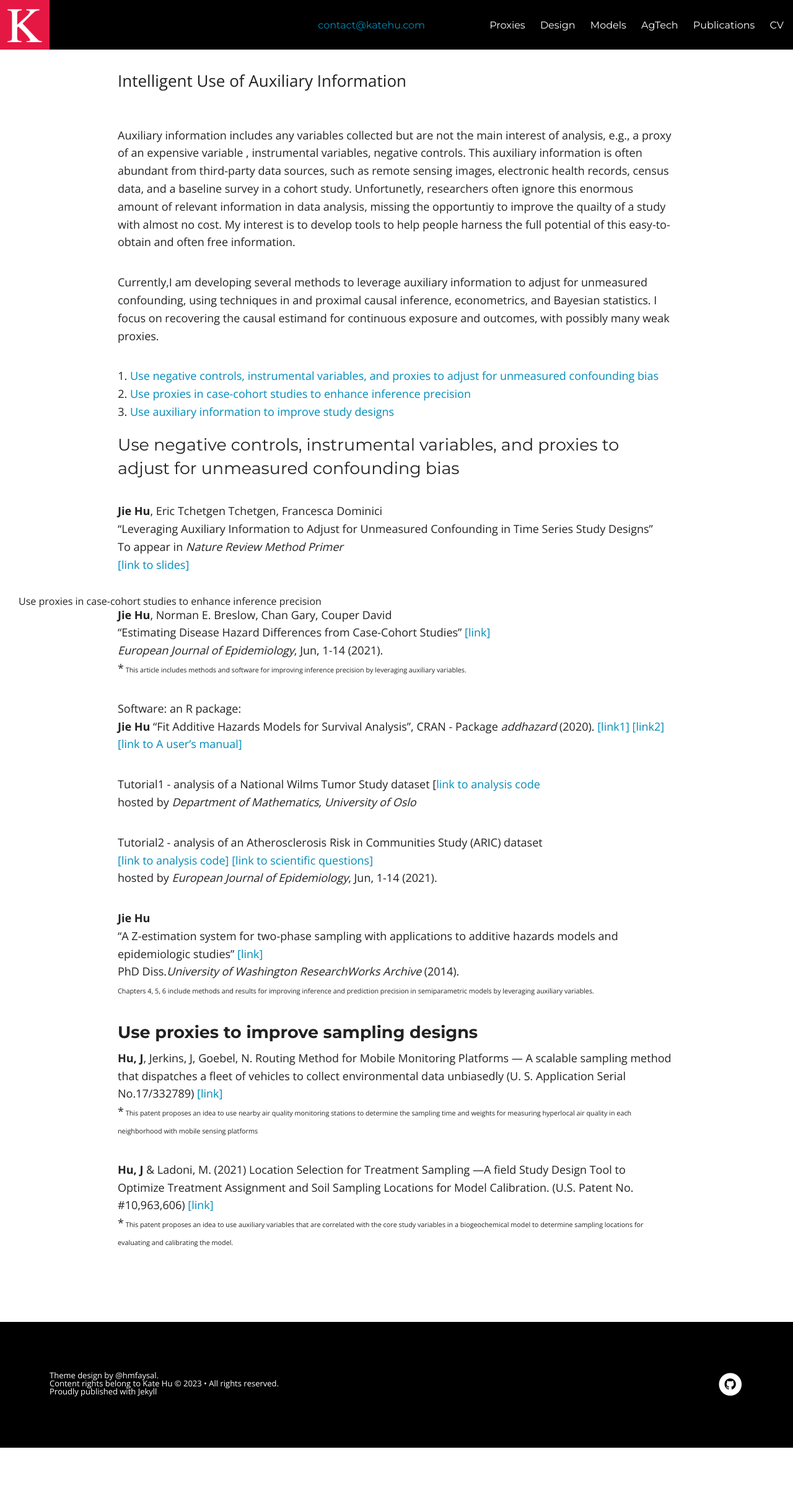
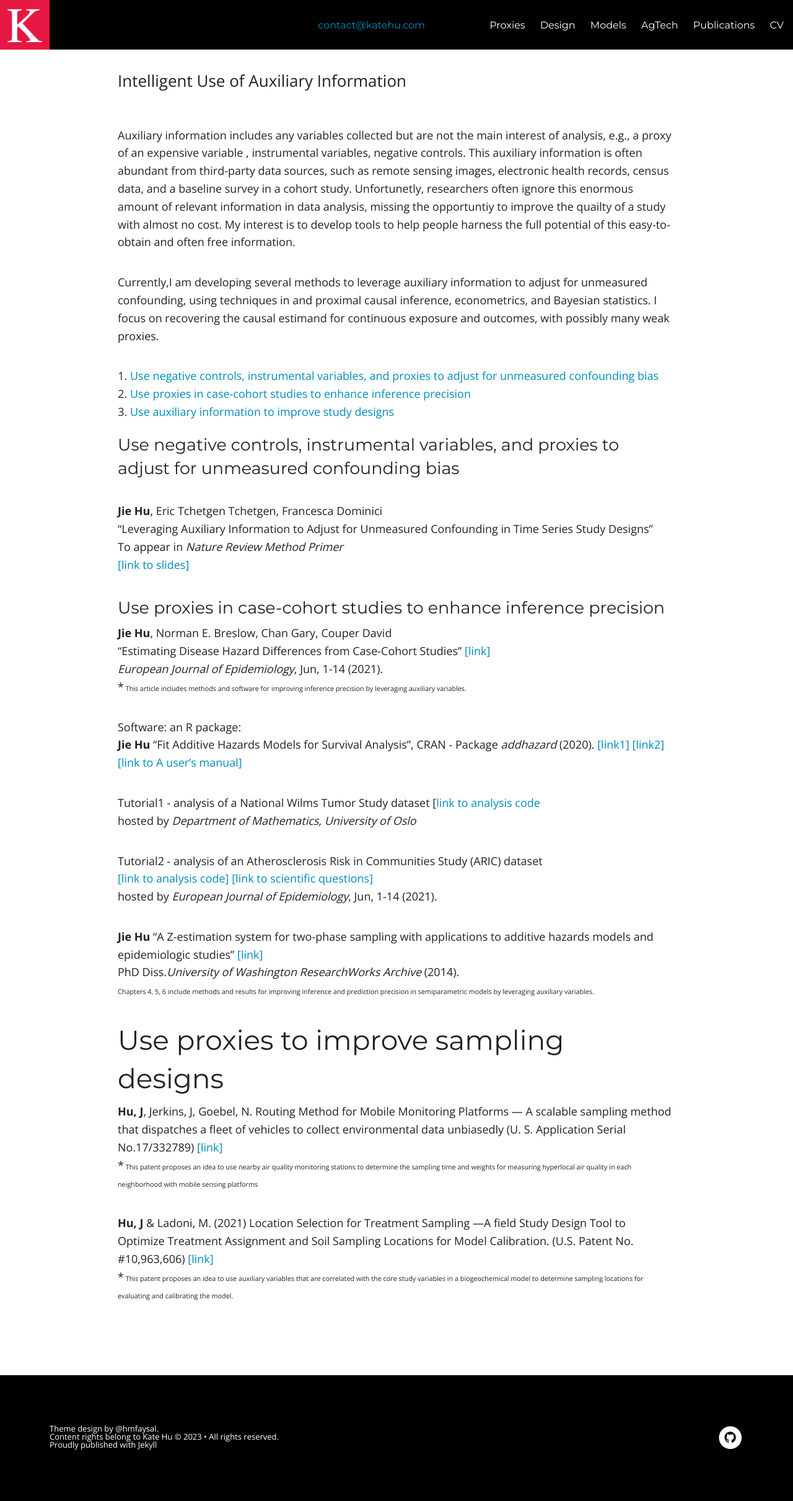
Before and after one commit to katehu/katehu.github.io, a Jekyll site: the page built from proxies.md, in a window 1280 px wide. Shown: the whole page at 62% size. Built offline with Jekyll 4.4.1, drawn with Linux system fonts in a browser that asks for light colours; nearby versions of some CDN libraries; before the commit the page ends 2336 px from its top, so only the background shows below that.

Commit message:
Update proxies.md

```diff
--- a/proxies.md
+++ b/proxies.md
@@ -17,7 +17,7 @@
 
 
 
-<h3 style="font-weight: normal">Use negative controls, instrumental variables, and proxies to adjust for unmeasured confounding bias</h3>
+<h3 style="font-weight: normal"> Use negative controls, instrumental variables, and proxies to adjust for unmeasured confounding bias </h3>
 <a name="bias"></a>
 
 
@@ -27,7 +27,7 @@
  [[link to slides]](https://github.com/katehu/katehu.github.io/blob/master/Alamo_Symposium_KateHu.pdf)
 
 
- <font size="3"> Use proxies in case-cohort studies to enhance inference precision<a name="precision"></a> </font>
+<h3 style="font-weight: normal"> Use proxies in case-cohort studies to enhance inference precision<a name="precision"></a> </h3>
 
 **Jie Hu**, Norman E. Breslow, Chan Gary, Couper David<br/>
 “Estimating Disease Hazard Differences from Case-Cohort Studies” [[link]](https://link.springer.com/article/10.1007/s10654-021-00739-3)<br/>
@@ -48,13 +48,13 @@
 hosted by *European Journal of Epidemiology*, Jun, 1-14 (2021).<br/>
 
 
-**Jie Hu** <br/>
+**Jie Hu**
 "A Z-estimation system for two-phase sampling with applications to additive hazards models and epidemiologic studies"
    [[link]](https://digital.lib.washington.edu/researchworks/handle/1773/27427) <br/>
 PhD Diss.*University of Washington ResearchWorks Archive* (2014). <br/>
 <small> Chapters 4, 5, 6 include methods and results for improving inference and prediction precision in semiparametric models by leveraging auxiliary variables.<small><br/>
 
-### Use proxies to improve sampling designs<a name="study-design"></a>
+<h1 style="font-weight: normal">  Use proxies to improve sampling designs<a name="study-design"></a> </h1>
 
 **Hu, J**, Jerkins, J, Goebel, N. Routing Method for Mobile Monitoring Platforms --- A scalable sampling method that dispatches a fleet of vehicles to collect environmental data unbiasedly (U. S. Application Serial No.17/332789) [[link]](https://uspto.report/patent/app/20210377708) <br/>
 *<small> This patent proposes an idea to use nearby air quality monitoring stations to determine the sampling time and weights for measuring hyperlocal air quality in each neighborhood with mobile sensing platforms <small> <br/>
```
